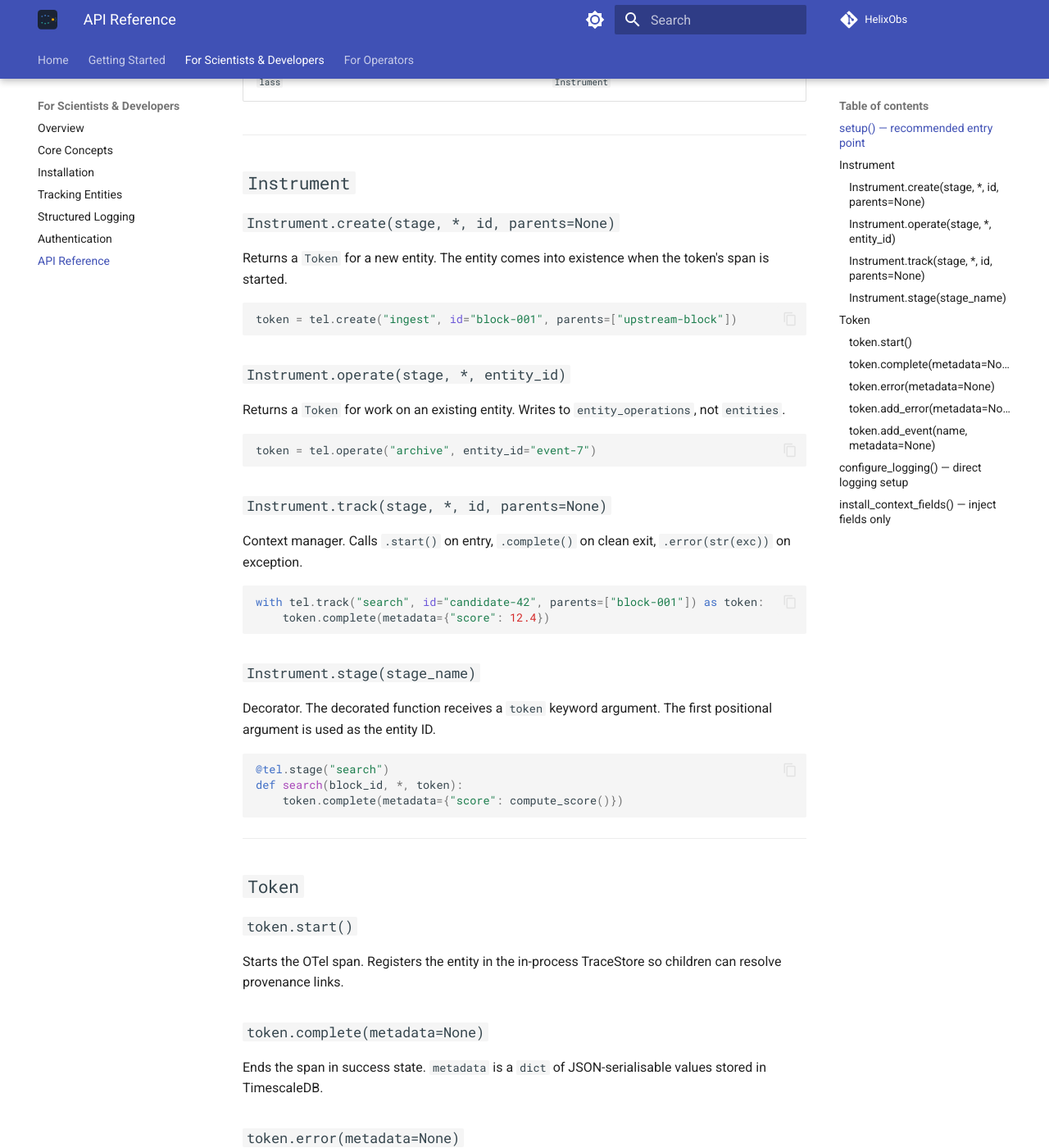
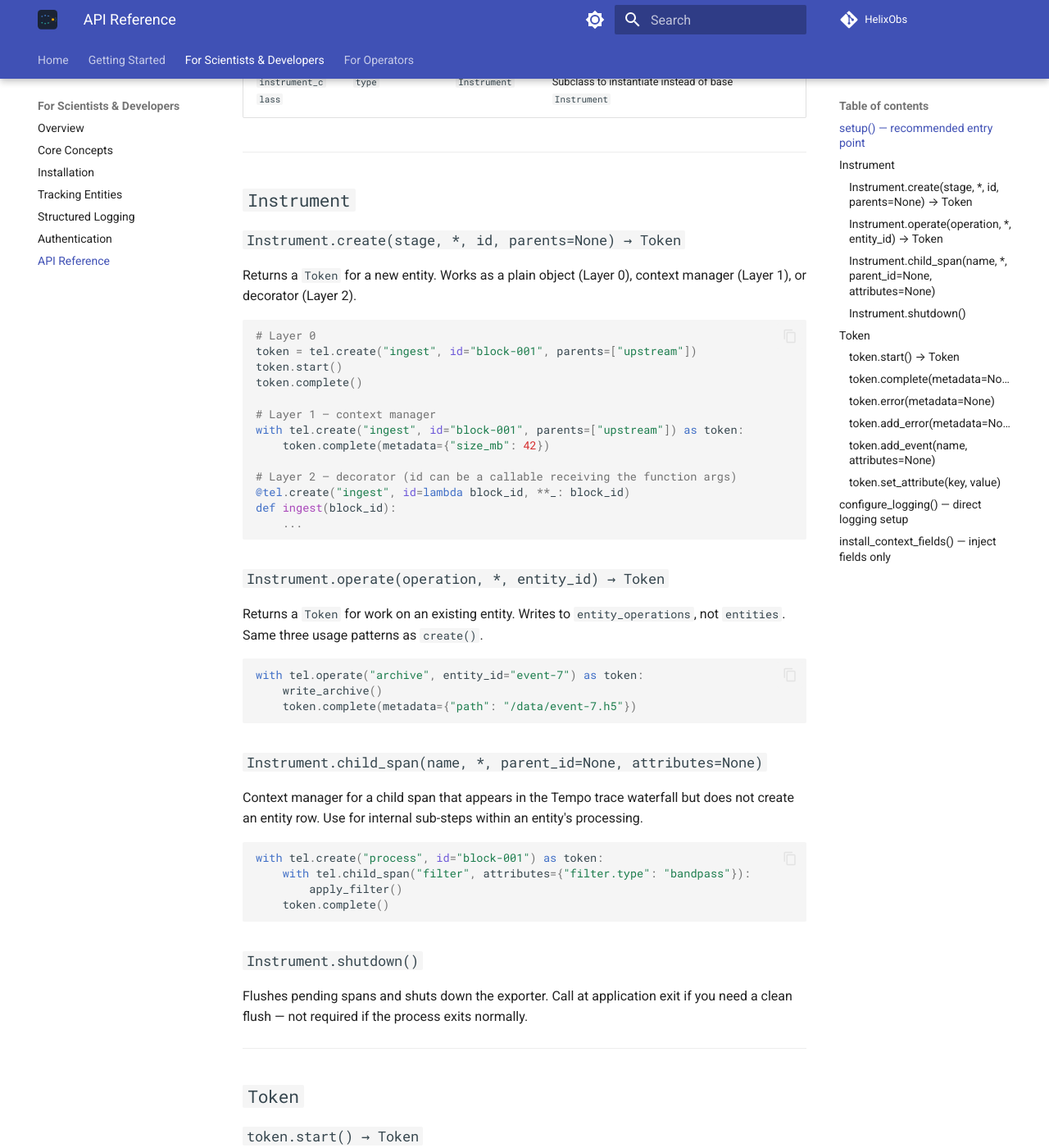
Before and after one commit to HelixObs/helixobs.github.io, an MkDocs documentation site: the page built from docs/client/api-reference.md, in a window 1280 px wide and 1400 px high, scrolled down 1230 px. Shown: the whole window at 82% size. Built offline with MkDocs 1.6.1 and Material for MkDocs 9.7.7, drawn with Linux system fonts in a browser that asks for light colours; some of the changed text lies outside the part shown.

Commit message:
docs: rewrite tracking and API reference to match actual client API
Replace non-existent track()/stage() with correct create()/operate() API.
Document Token context manager and decorator patterns (Layers 1 and 2),
add child_span(), shutdown(), add_error() soft-error, and set_attribute().

Co-Authored-By: Claude Sonnet 4.6 <noreply@anthropic.com>

````diff
--- a/docs/client/api-reference.md
+++ b/docs/client/api-reference.md
@@ -30,7 +30,7 @@ Configures logging and returns a ready-to-use `Instrument` stamped with the same
 | `insecure` | `bool` | `True` | Disable TLS (set `False` in production with TLS) |
 | `otlp` | `bool` | `False` | Ship logs via OTLP instead of stdout JSON |
 | `log_endpoint` | `str\|None` | `None` | OTel Collector address for logs. Falls back to `OTEL_EXPORTER_OTLP_ENDPOINT`, then `http://localhost:4317` |
-| `process_name` | `str\|None` | `None` | Pipeline process name for the Pipeline Logs dashboard. Use `INST/pipeline/stage` convention |
+| `process_name` | `str\|None` | `None` | Pipeline process name for the Pipeline Logs dashboard. Use `INST_ID/pipeline/stage` convention |
 | `credential` | `str\|Callable\|None` | `None` | Registration secret or callable returning one. Required when gateway auth is enabled |
 | `auth_endpoint` | `str\|None` | `None` | Gateway auth token endpoint. Required when `credential` is set |
 | `instrument_class` | `type` | `Instrument` | Subclass to instantiate instead of base `Instrument` |
@@ -39,48 +39,58 @@ Configures logging and returns a ready-to-use `Instrument` stamped with the same
 
 ## `Instrument`
 
-### `Instrument.create(stage, *, id, parents=None)`
+### `Instrument.create(stage, *, id, parents=None) → Token`
 
-Returns a `Token` for a new entity. The entity comes into existence when the token's span is started.
+Returns a `Token` for a new entity. Works as a plain object (Layer 0), context manager (Layer 1), or decorator (Layer 2).
 
 ```python
-token = tel.create("ingest", id="block-001", parents=["upstream-block"])
+# Layer 0
+token = tel.create("ingest", id="block-001", parents=["upstream"])
+token.start()
+token.complete()
+
+# Layer 1 — context manager
+with tel.create("ingest", id="block-001", parents=["upstream"]) as token:
+    token.complete(metadata={"size_mb": 42})
+
+# Layer 2 — decorator (id can be a callable receiving the function args)
+@tel.create("ingest", id=lambda block_id, **_: block_id)
+def ingest(block_id):
+    ...
 ```
 
-### `Instrument.operate(stage, *, entity_id)`
+### `Instrument.operate(operation, *, entity_id) → Token`
 
-Returns a `Token` for work on an existing entity. Writes to `entity_operations`, not `entities`.
+Returns a `Token` for work on an existing entity. Writes to `entity_operations`, not `entities`. Same three usage patterns as `create()`.
 
 ```python
-token = tel.operate("archive", entity_id="event-7")
+with tel.operate("archive", entity_id="event-7") as token:
+    write_archive()
+    token.complete(metadata={"path": "/data/event-7.h5"})
 ```
 
-### `Instrument.track(stage, *, id, parents=None)`
+### `Instrument.child_span(name, *, parent_id=None, attributes=None)`
 
-Context manager. Calls `.start()` on entry, `.complete()` on clean exit, `.error(str(exc))` on exception.
+Context manager for a child span that appears in the Tempo trace waterfall but does not create an entity row. Use for internal sub-steps within an entity's processing.
 
 ```python
-with tel.track("search", id="candidate-42", parents=["block-001"]) as token:
-    token.complete(metadata={"score": 12.4})
+with tel.create("process", id="block-001") as token:
+    with tel.child_span("filter", attributes={"filter.type": "bandpass"}):
+        apply_filter()
+    token.complete()
 ```
 
-### `Instrument.stage(stage_name)`
+### `Instrument.shutdown()`
 
-Decorator. The decorated function receives a `token` keyword argument. The first positional argument is used as the entity ID.
-
-```python
-@tel.stage("search")
-def search(block_id, *, token):
-    token.complete(metadata={"score": compute_score()})
-```
+Flushes pending spans and shuts down the exporter. Call at application exit if you need a clean flush — not required if the process exits normally.
 
 ---
 
 ## `Token`
 
-### `token.start()`
+### `token.start() → Token`
 
-Starts the OTel span. Registers the entity in the in-process TraceStore so children can resolve provenance links.
+Starts the OTel span. Returns `self` for chaining. Called automatically when entering a `with` block.
 
 ### `token.complete(metadata=None)`
 
@@ -91,7 +101,7 @@ Ends the span in success state. `metadata` is a `dict` of JSON-serialisable valu
 Records a `helix.error` span event, marks the span as failed, and **ends the span**. Use for hard failures — the operation cannot continue.
 
 ```python
-token.error({"reason": "NFS timeout", "path": "/data/output.h5"})
+token.error({"reason": "timeout", "stage": "archive"})
 ```
 
 Triggers configured notifications (Slack, GitHub Issues).
@@ -101,22 +111,28 @@ Triggers configured notifications (Slack, GitHub Issues).
 Records a `helix.error` span event and marks the span as failed, but **leaves the span open**. Use for soft/recoverable failures where the operation continues and you will call `complete()` or `error()` later.
 
 ```python
-with tel.operate("write-header", entity_id=event_id) as token:
+with tel.operate("post-process", entity_id=product_id) as token:
     try:
         write_header()
     except Exception as e:
         token.add_error({"stage": "write-header", "message": str(e)})
-    # span is still open — complete() is called by the context manager on exit
+    # context manager calls complete() on clean exit
 ```
 
-Both methods emit a `helix.error` event that the gateway stores in `entity_events` and uses to trigger notifications.
+### `token.add_event(name, attributes=None)`
 
-### `token.add_event(name, metadata=None)`
-
-Records a named `helix.event.<name>` span event. Stored in `entity_events` and surfaced in the Entity Inspector timeline.
+Records a named span event. Events named `helix.event.*` are stored in `entity_events` and appear in the Entity Inspector timeline.
 
 ```python
-token.add_event("classified", metadata={"label": "candidate", "confidence": 0.97})
+token.add_event("helix.event.classified", attributes={"label": "candidate", "confidence": "0.97"})
+```
+
+### `token.set_attribute(key, value)`
+
+Sets a span attribute. Values are coerced to strings.
+
+```python
+token.set_attribute("output.path", "/data/result.h5")
 ```
 
 ---
@@ -147,4 +163,4 @@ from helixobs.logging import install_context_fields
 install_context_fields()
 ```
 
-Injects helix context fields into log records without adding or modifying any handlers. Use this when your pipeline already has its own logging setup (rotating file handlers, `dictConfig`, etc.) and you only want the `helix_entity_id`, `otel_trace_id`, etc. fields available in your existing format string.
+Injects helix context fields into log records without adding or modifying any handlers. Use this when your pipeline already has its own logging setup and you only want `helix_entity_id`, `otel_trace_id`, etc. available in your existing format string.
````
Also changed, not shown: docs/client/tracking.md (+31 -25 lines).
